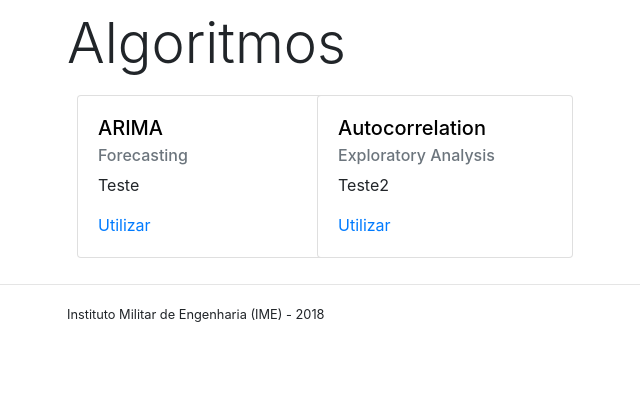
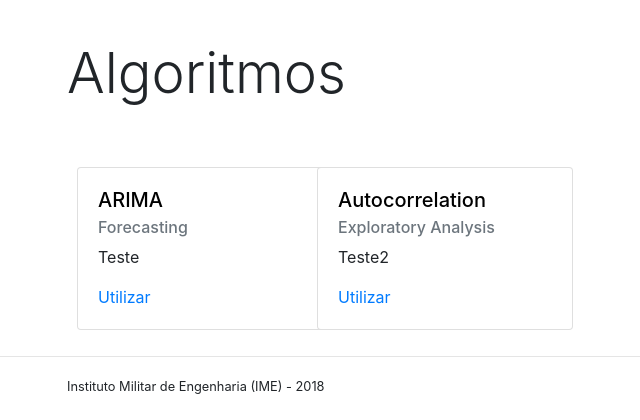
Before and after one commit to mariliamonteiro/pfc_timeseries, a Flask app: page /algorithms in a window 1280 px wide. Shown: the part 56-476 px from the top of the page, without its empty margins (108-748 px from the left). Run offline with Flask 2, Linux system fonts and the light colour scheme; some libraries are stand-ins or nearby versions.

Commit message:
Header
Alteração de Header pra header padrão

```diff
--- a/templates/algorithms.html
+++ b/templates/algorithms.html
@@ -2,8 +2,8 @@
 
 {% block content %}
 
-<div class="container">
-  <h2 class="display-4" style="margin-top:10px">Algoritmos</h2>
+<div class="container" style="margin-bottom:50px; margin-top:40px;">
+	<h1 class="display-4">Algoritmos</h1>
 </div>
 
 <div class="container">
```
